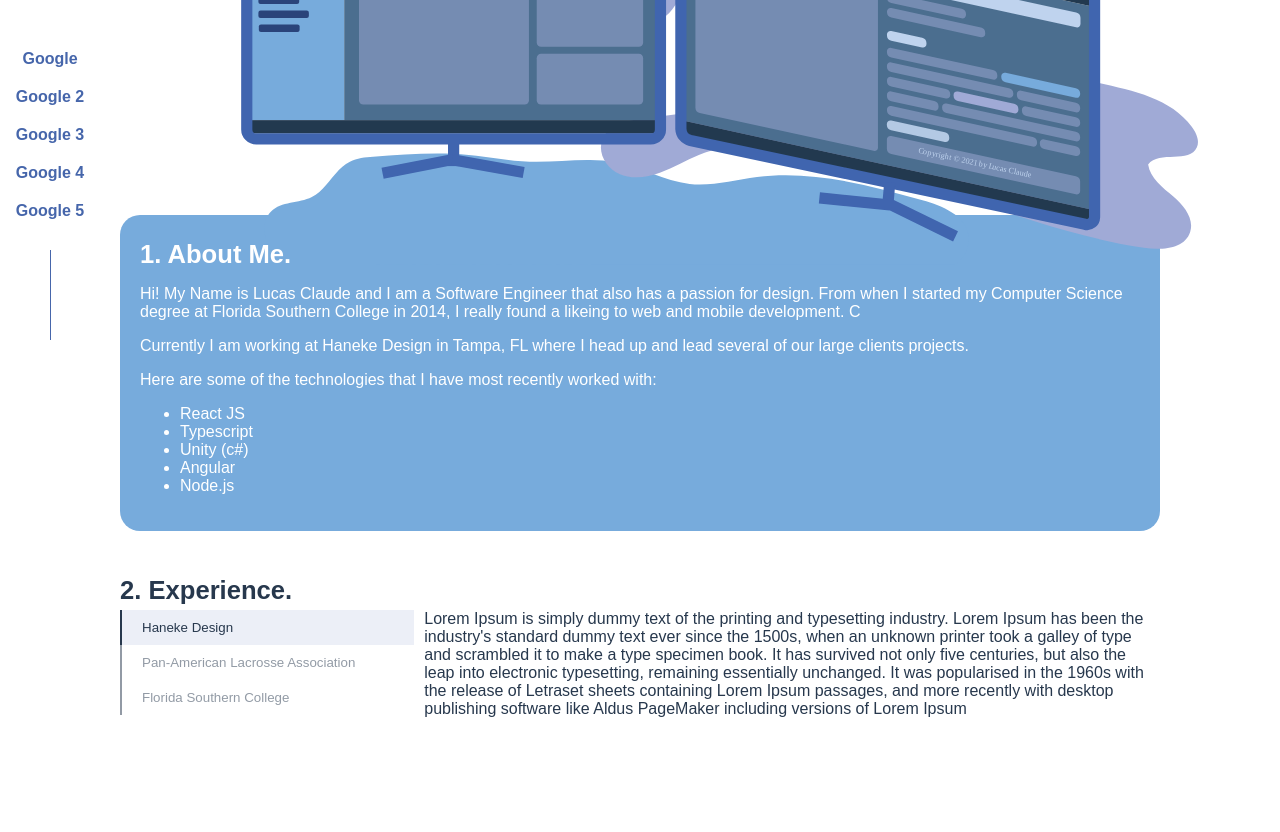
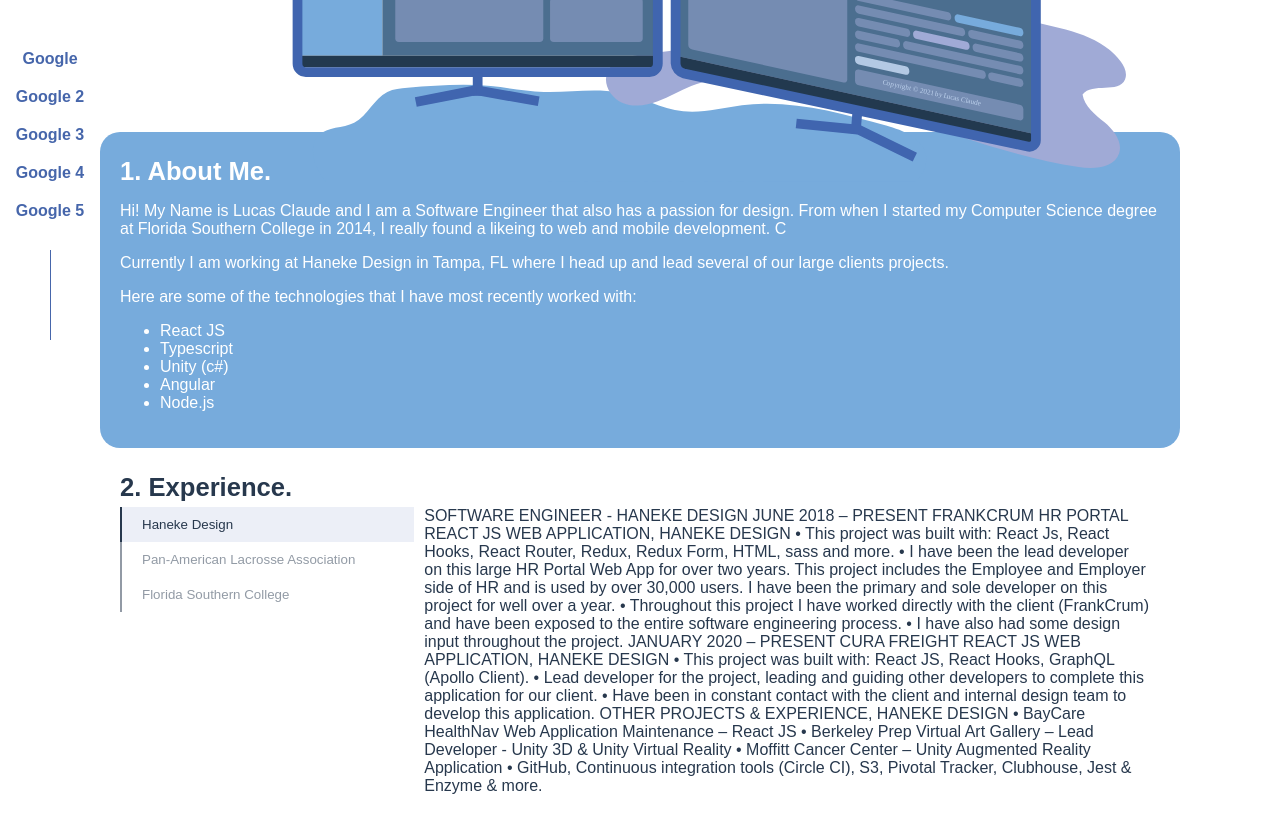
Before and after one commit to LucasClaude/LC-Portfolio, a React (Create React App) app: page / in a window 1280 px wide. Shown: the part 460-1292 px from the top of the page. Built offline with nearby package versions, Linux system fonts and the light colour scheme; no server answers; a web font is replaced by a local one.

Commit message:
fixing margins

```diff
--- a/src/components/About/styles.scss
+++ b/src/components/About/styles.scss
@@ -1,7 +1,9 @@
 .about-me {
   padding: 20px;
   color: white;
+  margin: auto;
   max-width: var(--max-content-width);
+  padding: var(--content-padding);
 
   h2 {
     color: white;
@@ -20,8 +22,6 @@
 
   &-content {
     background-color: var(--light-blue);
-    max-width: var(--max-content-width);
-    margin: var(--content-padding);
     padding: 20px;
     border-radius: 20px;
     width: 100%;
--- a/src/components/Experience/Experience.tsx
+++ b/src/components/Experience/Experience.tsx
@@ -40,14 +40,56 @@
   {
     title: "Haneke Design",
     description:
-      "Lorem Ipsum is simply dummy text of the printing and typesetting industry. Lorem Ipsum has been the industry's standard dummy text ever since the 1500s, when an unknown printer took a galley of type and scrambled it to make a type specimen book. It has survived not only five centuries, but also the leap into electronic typesetting, remaining essentially unchanged. It was popularised in the 1960s with the release of Letraset sheets containing Lorem Ipsum passages, and more recently with desktop publishing software like Aldus PageMaker including versions of Lorem Ipsum",
+      `SOFTWARE ENGINEER - HANEKE DESIGN JUNE 2018 – PRESENT
+      FRANKCRUM HR PORTAL REACT JS WEB APPLICATION, HANEKE DESIGN
+      • This project was built with: React Js, React Hooks, React Router, Redux, Redux Form, HTML, sass and more.
+      • I have been the lead developer on this large HR Portal Web App for over two years. This project includes the Employee and Employer side of HR and is used by over 30,000 users. I have been the primary and sole developer on this project for well over a year.
+      • Throughout this project I have worked directly with the client (FrankCrum) and have been exposed to the entire software engineering process.
+      • I have also had some design input throughout the project.
+      JANUARY 2020 – PRESENT
+      CURA FREIGHT REACT JS WEB APPLICATION, HANEKE DESIGN
+      • This project was built with: React JS, React Hooks, GraphQL (Apollo Client).
+      • Lead developer for the project, leading and guiding other developers to complete this
+      application for our client.
+      • Have been in constant contact with the client and internal design team to develop
+      this application.
+      OTHER PROJECTS & EXPERIENCE, HANEKE DESIGN
+      • BayCare HealthNav Web Application Maintenance – React JS
+      • Berkeley Prep Virtual Art Gallery – Lead Developer - Unity 3D & Unity Virtual Reality
+      • Moffitt Cancer Center – Unity Augmented Reality Application
+      • GitHub, Continuous integration tools (Circle CI), S3, Pivotal Tracker, Clubhouse, Jest &
+      Enzyme & more.`,
   },
   {
     title: "Pan-American Lacrosse Association",
-    description: "description 2",
+    description: `MEDIA/WEB DEVELOPER - PAN-AMERICAN LACROSSE ASSOCIATION SEPTEMBER 2018 – PRESENT
+    • PANAMERICANLACROSSE.ORG – Designed and Developed the website for the Pan-American Lacrosse Association (React JS, Photoshop).
+    • PALA.LACROSSE (INSTAGRAM) – Manage and Design logos and other media for various tournament and events (Photoshop)`,
   },
   {
     title: "Florida Southern College",
-    description: "description 3",
+    description: `2014 – MAY 2018
+    BACHELOR OF SCIENCE – COMPUTER SCIENCE, FLORIDA SOUTHERN COLLEGE EDUCATION & SKILLS
+    • GitHub, Continuous integration tools (Circle CI), S3, Pivotal Tracker, Clubhouse, Jest, Enzyme, & more.
+    • Graduated from Computer Science Program, Minor in Business Administration
+    • Captain of the Lacrosse Team (as a Junior and Senior)
+    • Bachelor of Science
+    • 3.675 cumulative GPA, 3.85 major GPA
+    • Professional experience with React JS, Redux, Angular JS, Typescript, React Native, Unity 2D, 3D, AR, VR
+    • Other experience includes: C# (unity), C++, Java
+    • Proficient with Microsoft Office and Photoshop
+    • Experience with Unity, Android Studios, and XCode
+    • D2 ADA Academic Achievement Award (2016, 2017, 2018)
+    • SSC Commissioner’s Honor Roll (2015, 2016, 2017, 2018)
+    COURSEWORK
+    • Programming & Data Structures I • Discrete Structures
+    • Organizational Architecture
+    • Programming & Data Structures II • Mobile Applications
+    • Game Design • Calculus I
+    • Calculus II
+    • Analysis of Algorithms
+    • Web Development
+    • Operating Systems
+    • Web Application Architecture • Software Engineering`,
   },
 ];
```
